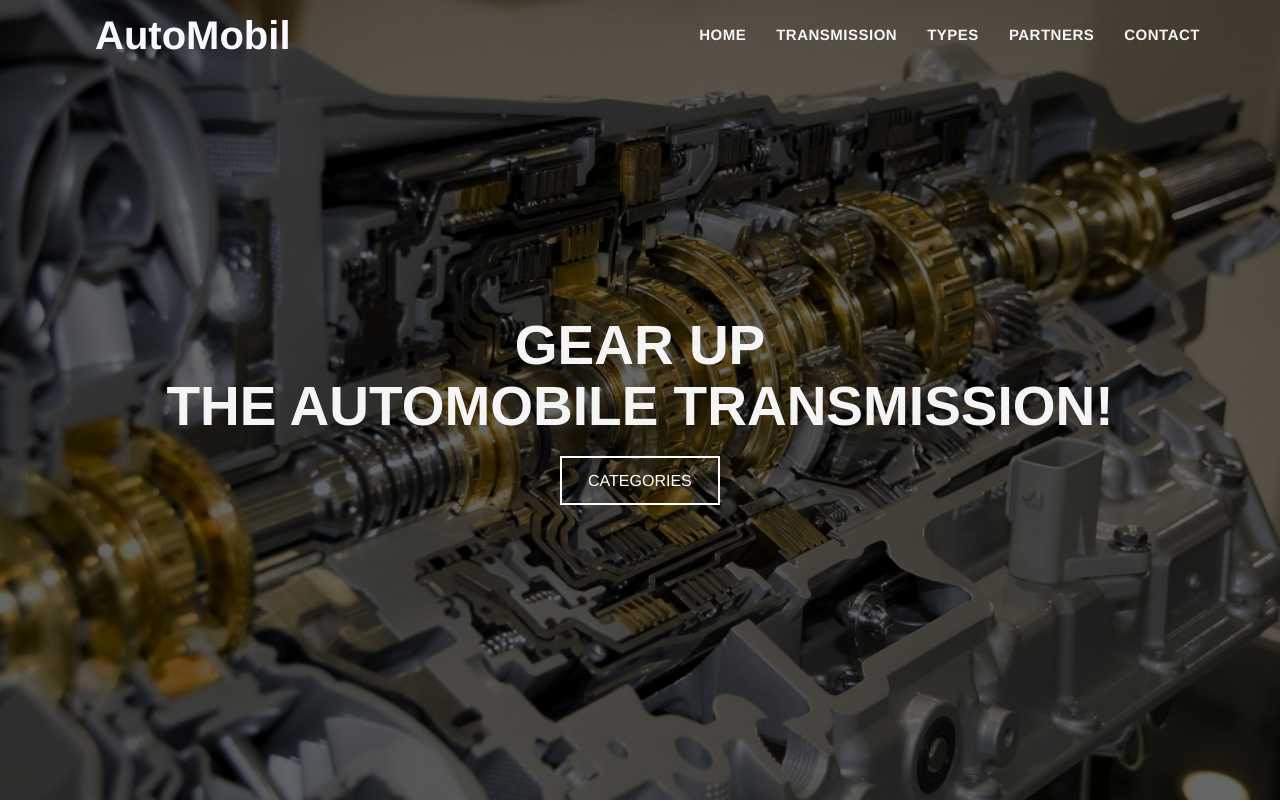
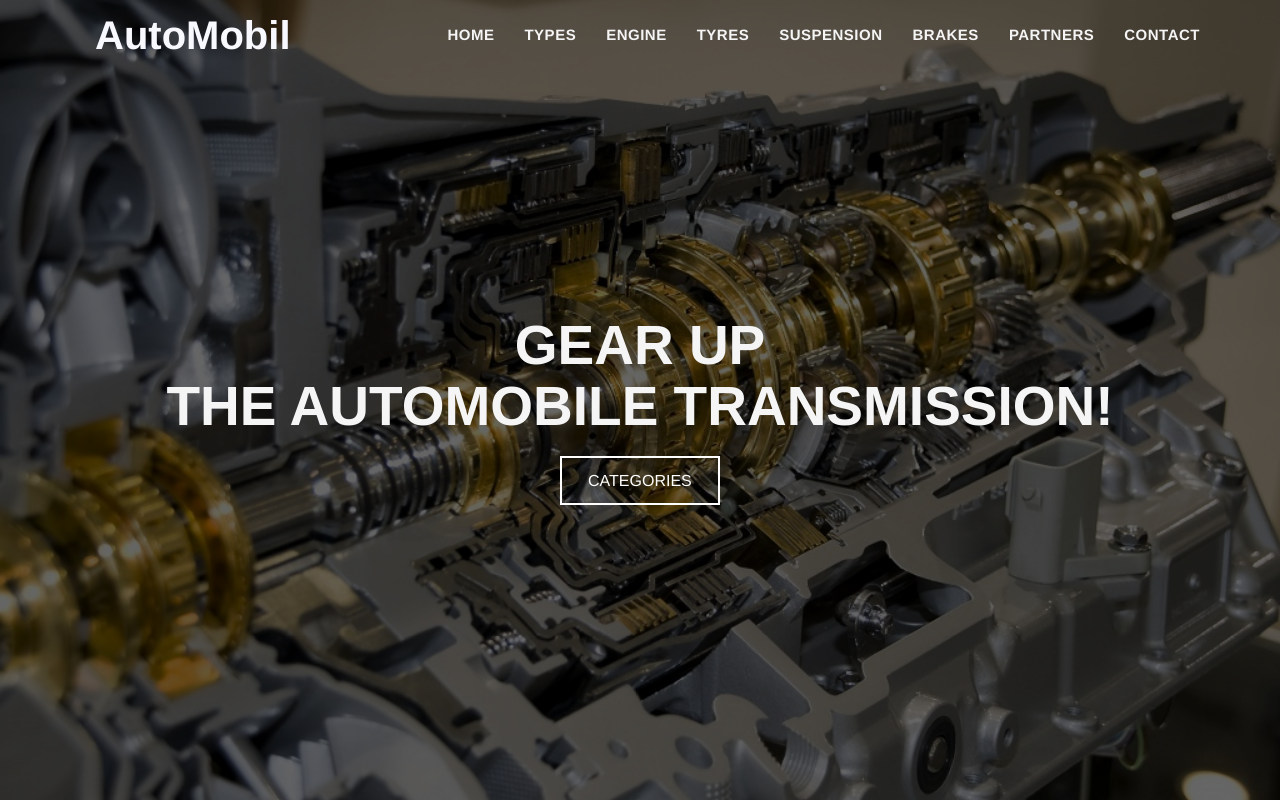
Before and after one commit to theyatinjain/automobil, a plain HTML site: page transmissionindex.html in a window 1280 px wide. Shown: the top 802 px of the page. Drawn offline with nearby package versions, Linux system fonts and the light colour scheme.

Commit message:
Updated transmission
links and navbar checked

```diff
--- a/transmissionindex.html
+++ b/transmissionindex.html
@@ -61,9 +61,12 @@
                     </div>
                     <div id="menu" class="collapse navbar-collapse">
                         <ul class="nav navbar-nav navbar-right">
-                            <li><a class="smooth-scroll" href="#home">Home</a></li>
-                            <li><a class="smooth-scroll" href="#transmission-start">Transmission</a></li>
+                            <li><a href="index.html">Home</a></li>
                             <li><a class="smooth-scroll" href="#types">Types</a></li>
+                            <li><a href="engineindex.html">Engine</a></li>
+                            <li><a href="tyresindex.html">Tyres</a></li>
+                            <li><a href="suspensionindex.html">Suspension</a></li>
+                            <li><a href="brakesindex.html">Brakes</a></li>
                             <li><a class="smooth-scroll" href="#partners">Partners</a></li>
                             <li><a class="smooth-scroll" role="button" data-toggle="modal" data-target="#myModal">Contact</a></li>
                         </ul>
```
